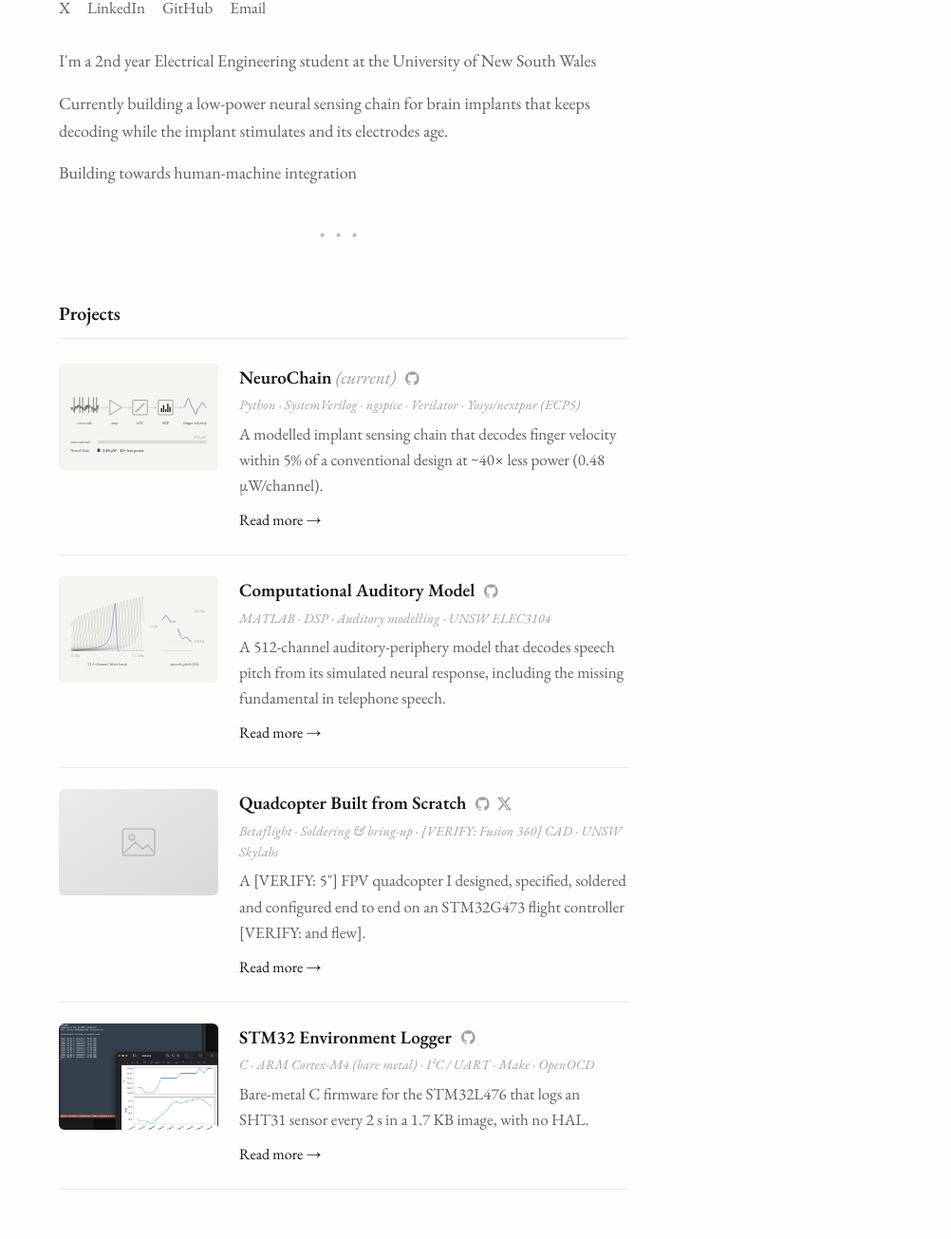
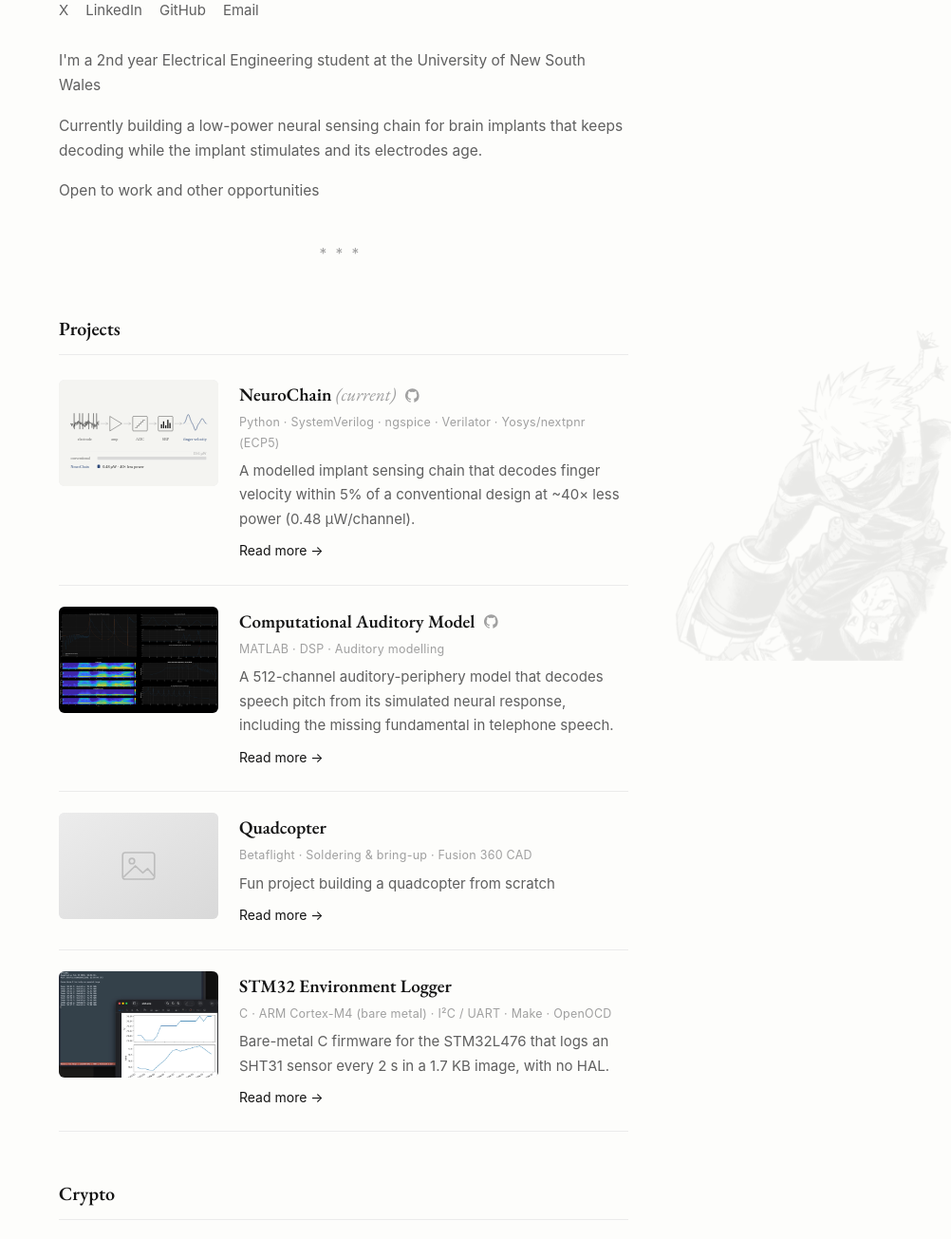
Before and after one commit to danielkim136/portfolio, a plain HTML site: page index.html in a window 1280 px wide. Shown: the part 136-1441 px from the top of the page at 95% size, without its empty margins (278-1280 px from the left). Drawn offline with nearby package versions, Linux system fonts and the light colour scheme.

Commit message:
Update GitHub username, sans-serif body, background artwork, new thumbnails
- Links now point to github.com/danielkim136
- Body text in system sans-serif; headings stay EB Garamond
- Faint corner watermark artwork on wide screens
- Auditory model and Big Deal thumbnails

Co-Authored-By: Claude Opus 5.5 <noreply@anthropic.com>

```diff
--- a/index.html
+++ b/index.html
@@ -40,7 +40,8 @@
       margin: 0;
       background: var(--bg);
       color: var(--text);
-      font: 18px/1.6 "EB Garamond", Garamond, "Times New Roman", serif;
+      font: 15.5px/1.7 -apple-system, BlinkMacSystemFont, "SF Pro Text", "Inter", system-ui,
+            "Segoe UI", Roboto, "Helvetica Neue", Arial, sans-serif;
       -webkit-font-smoothing: antialiased;
     }
     body:has(dialog[open]) { overflow: hidden; }
@@ -53,7 +54,26 @@
       padding: 80px 20px 96px;
     }
 
+    /* ---------- background artwork (bottom-right watermark) ---------- */
+    .bg-art {
+      position: fixed;
+      right: -2vw;
+      bottom: -4vh;
+      z-index: 0;
+      width: clamp(240px, calc(52vw - 340px), 480px);
+      height: auto;
+      opacity: .08;               /* EDIT: 0 = invisible, 1 = full strength */
+      mix-blend-mode: multiply;   /* makes the white parts of the image disappear */
+      pointer-events: none;
+      user-select: none;
+    }
+    main { position: relative; z-index: 1; }
+    /* Only show it when there's empty space beside the column, so it never sits behind text. */
+    @media (max-width: 1180px) { .bg-art { display: none; } }
+
     /* ---------- intro ---------- */
+    /* Headings use EB Garamond; everything else is sans-serif. */
+    h1, h2, h3, h4 { font-family: "EB Garamond", Garamond, "Times New Roman", serif; }
     h1 {
       font-size: 28px;
       font-weight: 600;
@@ -66,7 +86,7 @@
       flex-wrap: wrap;
       gap: 4px 18px;
       margin: 0 0 28px;
-      font-size: 17px;
+      font-size: 15px;
     }
     .socials a {
       color: var(--text);
@@ -148,12 +168,12 @@
       color: var(--strong);
       margin: 0;
     }
-    .project p { margin: 0 0 8px; font-size: 17px; }
+    .project p { margin: 0 0 8px; font-size: 15px; }
     h3 .tag { font-weight: 400; font-style: italic; color: var(--muted); }
     .project p.skills, .modal-body .skills {
       margin: -2px 0 6px;
-      font-size: 14px;
-      font-style: italic;
+      font-size: 12.5px;
+      font-style: normal;
       letter-spacing: .02em;
       color: var(--muted);
     }
@@ -177,7 +197,7 @@
 
     .more {
       font: inherit;
-      font-size: 16px;
+      font-size: 14px;
       color: var(--strong);
       background: none;
       border: 0;
@@ -263,7 +283,7 @@
     }
     .modal-body figure { margin: 8px 0 16px; }
     .modal-body figure img { margin: 0; }
-    .modal-body figcaption { font-size: 15px; color: var(--muted); margin-top: 8px; text-align: center; }
+    .modal-body figcaption { font-size: 13px; color: var(--muted); margin-top: 8px; text-align: center; }
     .modal-body iframe {
       display: block;
       width: 100%;
@@ -286,6 +306,9 @@
   </style>
 </head>
 <body>
+  <!-- Background artwork. To remove it, delete this line. -->
+  <img class="bg-art" src="images/bg-art.jpg" alt="" aria-hidden="true">
+
   <main>
     <!-- ===================== INTRO ===================== -->
     <h1>Daniel Kim</h1>
@@ -294,14 +317,14 @@
     <nav class="socials">
       <a href="https://x.com/dvnyy">X</a>
       <a href="https://www.linkedin.com/in/danielkim0136/">LinkedIn</a>
-      <a href="https://github.com/dvntekim">GitHub</a>
+      <a href="https://github.com/danielkim136">GitHub</a>
       <a href="mailto:danielkim0136@gmail.com">Email</a>
     </nav>
 
     <!-- EDIT: a few short lines about you. Add or remove <p> lines freely. -->
     <p>I'm a 2nd year Electrical Engineering student at the University of New South Wales</p>
     <p>Currently building a low-power neural sensing chain for brain implants that keeps decoding while the implant stimulates and its electrodes age.</p>
-    <p>Building towards human-machine integration</p>
+    <p>Open to work and other opportunities</p>
 
     <div class="divider">***</div>
 
@@ -320,7 +343,7 @@
         <div class="title-row">
           <h3>NeuroChain <span class="tag">(current)</span></h3>
           <span class="icons">
-            <a class="icon github" href="https://github.com/dvntekim/neurochain" aria-label="GitHub"></a>
+            <a class="icon github" href="https://github.com/danielkim136/neurochain" aria-label="GitHub"></a>
             <!-- <a class="icon x" href="https://x.com/dvnyy" aria-label="X"></a> -->
           </span>
         </div>
@@ -343,16 +366,16 @@
 
     <article class="project" id="auditory-model">
       <button class="thumb" data-open aria-label="Open Computational Auditory Model">
-        <img src="images/auditory-model.svg" alt="">
+        <img src="images/cochleathumbnail.png" alt="Computational Auditory Model">
       </button>
       <div class="info">
         <div class="title-row">
           <h3>Computational Auditory Model</h3>
           <span class="icons">
-            <a class="icon github" href="https://github.com/dvntekim" aria-label="GitHub"></a>
+            <a class="icon github" href="https://github.com/danielkim136" aria-label="GitHub"></a>
           </span>
         </div>
-        <p class="skills">MATLAB · DSP · Auditory modelling · UNSW ELEC3104</p>
+        <p class="skills">MATLAB · DSP · Auditory modelling</p>
         <p>A 512-channel auditory-periphery model that decodes speech pitch from its simulated neural response, including the missing fundamental in telephone speech.</p>
         <button class="more" data-open>Read more <span>→</span></button>
       </div>
@@ -360,7 +383,7 @@
         <ul>
           <li>Built a 512-channel cascaded pole-zero filter bank in MATLAB modelling the basilar membrane's tonotopy, mapping resonator–notch sections onto a logarithmic place–frequency map (35 Hz–7.5 kHz), with spatial differentiation to sharpen each channel's tuning.</li>
           <li>Modelled inner-hair-cell transduction (half-wave rectification + 30 Hz low-pass) to extract per-channel envelopes, the same envelope stage used by cochlear-implant strategies such as CIS.</li>
-          <li>Decoded speech pitch across the tonotopic channels with a harmonic product spectrum, tracking f0 (110–145 Hz) every 20 ms against a time-domain ground truth.</li>
+          <li>Decoded speech pitch across the tonotopic channels with a harmonic product spectrum, tracking f_0 (110–145 Hz) every 20 ms against a time-domain ground truth.</li>
           <li>Reproduced the missing-fundamental effect on telephone-band speech, raising pitch-tracking accuracy from 1/44 to <strong>21/44 frames</strong>.</li>
           <li>Validated the model with synthetic tones of known pitch and traced a systematic ~10% pitch overestimate to where the cascade places its zeros.</li>
         </ul>
@@ -373,24 +396,23 @@
       </button>
       <div class="info">
         <div class="title-row">
-          <h3>Quadcopter Built from Scratch</h3>
+          <h3>Quadcopter</h3>
           <span class="icons">
-            <a class="icon github" href="https://github.com/dvntekim" aria-label="GitHub"></a>
-            <a class="icon x" href="https://x.com/dvnyy" aria-label="X"></a>
+            <!-- <a class="icon github" href="https://github.com/danielkim136" aria-label="GitHub"></a>
+            <a class="icon x" href="https://x.com/dvnyy" aria-label="X"></a> -->
           </span>
         </div>
-        <p class="skills">Betaflight · Soldering & bring-up · [VERIFY: Fusion 360] CAD · UNSW Skylabs</p>
-        <p>A [VERIFY: 5"] FPV quadcopter I designed, specified, soldered and configured end to end on an STM32G473 flight controller [VERIFY: and flew].</p>
+        <p class="skills">Betaflight · Soldering & bring-up · Fusion 360 CAD</p>
+        <p>Fun project building a quadcopter from scratch</p>
         <button class="more" data-open>Read more <span>→</span></button>
       </div>
       <template>
         <ul>
-          <li>Built a [VERIFY: 5"] FPV quadcopter end to end with UNSW Skylabs: frame design, parts selection, soldering and firmware bring-up.</li>
-          <li>Modelled the frame and component layout in [VERIFY: Fusion 360] before buying any parts.</li>
+          <li>Built a 5" FPV quadcopter end to end: frame design, parts selection, soldering and firmware bring-up.</li>
+          <li>Modelled the frame and component layout in Fusion 360 before buying any parts.</li>
           <li>Specified the stack around a GEPRC TAKER G4 35A AIO (STM32G473 flight controller, ICM-42688-P IMU, 4-in-1 ESC), plus motors, props, receiver and battery.</li>
           <li>Hand-soldered the motors, power lead and receiver to the AIO and performed a current-limited first power-up.</li>
-          <li>Configured Betaflight and flashed Bluejay ESC firmware for RPM telemetry, then tuned the quad [VERIFY: and flew it].</li>
-          <li>Next: designing a 6-layer STM32H743 flight controller, <a href="#">fc-h743</a>, open-sourced under CERN-OHL-P.</li>
+          <li>Configured Betaflight and flashed Bluejay ESC firmware for RPM telemetry, then tuned the quad and flew it.</li>
         </ul>
       </template>
     </article>
@@ -403,7 +425,8 @@
         <div class="title-row">
           <h3>STM32 Environment Logger</h3>
           <span class="icons">
-            <a class="icon github" href="https://github.com/dvntekim" aria-label="GitHub"></a>
+            <!-- <a class="icon github" href="https://github.com/danielkim136" aria-label="GitHub"></a>
+            <a class="icon x" href="https://x.com/dvnyy" aria-label="X"></a> -->
           </span>
         </div>
         <p class="skills">C · ARM Cortex-M4 (bare metal) · I²C / UART · Make · OpenOCD</p>
@@ -428,24 +451,22 @@
 
     <article class="project" id="big-deal">
       <button class="thumb" data-open aria-label="Open Big Deal">
-        <img src="images/placeholder.svg" alt="">
+        <img src="images/bigdeal-logo.jpeg" alt="Big Deal">
       </button>
       <div class="info">
         <div class="title-row">
           <h3>Big Deal</h3>
           <span class="icons">
-            <a class="icon x" href="https://x.com/dvnyy" aria-label="X"></a>
+            <a class="icon x" href="https://x.com/dvnyy/status/1731327979899462091" aria-label="X"></a>
           </span>
         </div>
-        <p class="skills">[skill, skill]</p>
-        <p>[one line on what Big Deal is]</p>
+        <p>Exclusive community using proprietary tools to trade crypto markets</p>
         <button class="more" data-open>Read more <span>→</span></button>
       </div>
       <template>
         <ul>
-          <li>[What you built, with the headline result]</li>
-          <li>[What you did → result]</li>
-          <li>[What you did → result]</li>
+          <li>9 figures in total profits from trading various trends such as NFTs, DeFi protocols, farming airdrops, perps and other profitable opportunities</li>
+          <li>My passion in high school</li>
         </ul>
       </template>
     </article>
```
Also changed, not shown: images/bg-art.jpg (added), images/bigdeal-logo.jpeg (added), images/cochleathumbnail.png (added), 1 other file.
